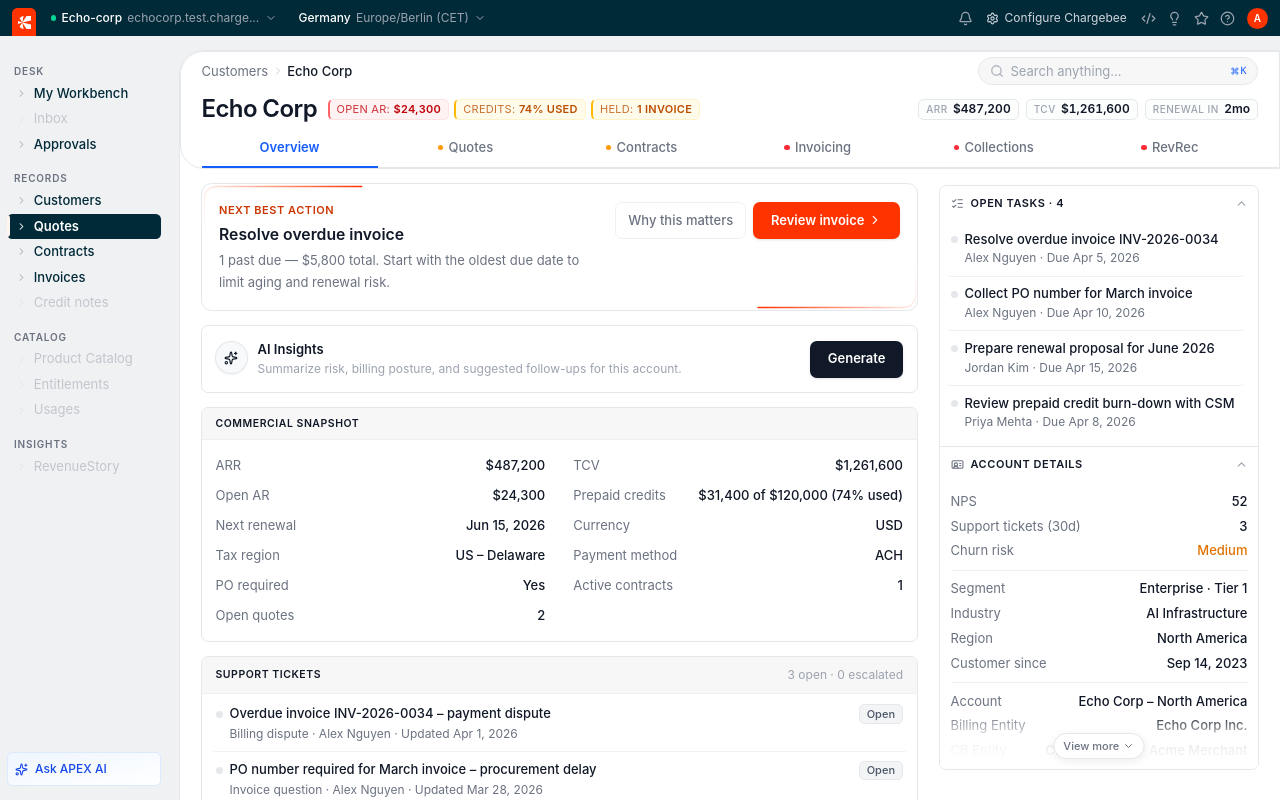
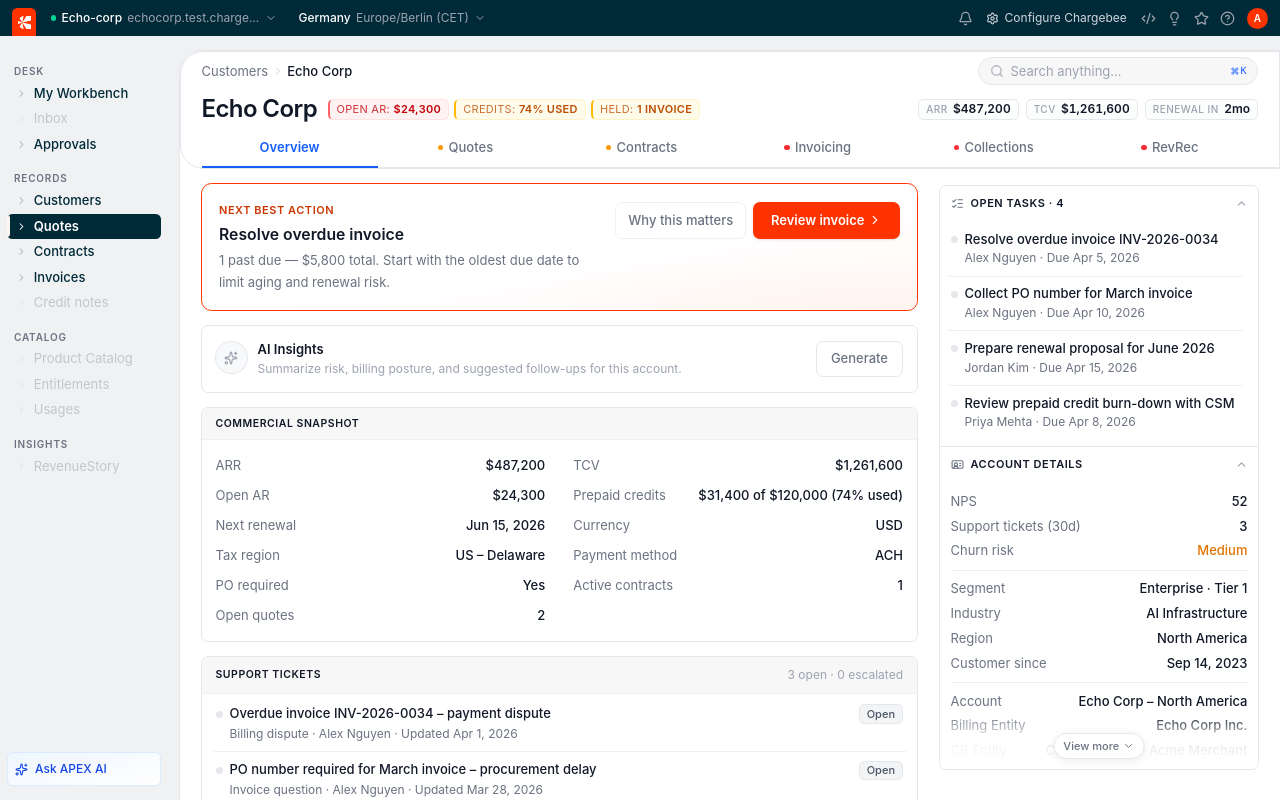
Before and after one commit to cb-vicky/cb-apex-slg, a React (Vite) app: page /quotes/1 in a window 1280 px wide. Both pictures are taken after a click on the button "Overview". Built offline with nearby package versions, Linux system fonts and the light colour scheme; the HTML template or start-up script is replaced by a standard one.

Commit message:
Made visual changes to overview page - like animations

```diff
--- a/src/components/revenue-workspace/customer/CustomerNbaAiRow.tsx
+++ b/src/components/revenue-workspace/customer/CustomerNbaAiRow.tsx
@@ -1,4 +1,4 @@
-import { useId, useEffect, useLayoutEffect, useRef, useState } from "react";
+import { useEffect, useLayoutEffect, useRef, useState } from "react";
 import { Link } from "react-router-dom";
 import type { Customer } from "@/data/mock-data";
 import {
@@ -13,11 +13,21 @@
   customer: Customer;
 }
 
-const NBA_RX = 12;
-const NBA_INSET = 2.5;
-/** One full sweep of the animated border, then `NBA_REST_MS` pause; repeats. */
-const NBA_SWEEP_MS = 18_000;
-const NBA_REST_MS = 10_000;
+/** Matches `rounded-xl` outer radius; 1px border → inner (padding-box) radius = outer − border. */
+const NBA_OUTER_RADIUS = 12;
+const NBA_CSS_BORDER = 1;
+const NBA_INNER_RADIUS = NBA_OUTER_RADIUS - NBA_CSS_BORDER;
+/** Same as Tailwind `border` (1px) — animated stroke matches final card border thickness. */
+const NBA_STROKE = 1;
+/** Half-stroke inset so the stroke centerline matches the inner edge of the 1px CSS border. */
+const NBA_PATH_INSET = NBA_STROKE / 2;
+/** Corner radius along the stroke centerline (parallel offset inside the inner rounded rect). */
+const NBA_PATH_RADIUS = Math.max(0, NBA_INNER_RADIUS - NBA_PATH_INSET);
+/** One-time border “draw” on load; orange CSS border appears only after (SVG reveals, then unmounts). */
+const NBA_INTRO_MS = 2_200;
+
+/** Collapsed AI Insights: total sweep time (3× L→R in `index.css` — keep in sync with `calc(2600ms / 3)` there). */
+const AI_INSIGHTS_LOADING_MS = 2_600;
 
 function buildRoundedRectPathD(x: number, y: number, w: number, h: number, r: number): string {
   const rr = Math.min(r, w / 2, h / 2);
@@ -35,18 +45,8 @@
   ].join(" ");
 }
 
-function wrapDist(d: number, perim: number): number {
-  if (perim <= 0) return 0;
-  let u = d % perim;
-  if (u < 0) u += perim;
-  return u;
-}
-
-function pointAtPathLength(path: SVGPathElement, dist: number): { x: number; y: number } {
-  const L = path.getTotalLength();
-  if (L <= 0) return { x: 0, y: 0 };
-  const p = path.getPointAtLength(wrapDist(dist, L));
-  return { x: p.x, y: p.y };
+function easeOutCubic(t: number): number {
+  return 1 - (1 - t) ** 3;
 }
 
 function insightDotClass(severity: EnrichedCustomerInsight["severity"]) {
@@ -61,17 +61,12 @@
 export function CustomerNbaAiRow({ customer }: Props) {
   const action = getPrimaryCustomerAction(customer);
   const insights = getCustomerInsightsEnriched(customer);
-  const uid = useId().replace(/:/g, "");
-  const gradAId = `nba-tail-head-a-${uid}`;
-  const gradBId = `nba-tail-head-b-${uid}`;
-
   const nbaSectionRef = useRef<HTMLElement>(null);
-  const nbaPathARef = useRef<SVGPathElement>(null);
-  const nbaPathBRef = useRef<SVGPathElement>(null);
-  const gradARef = useRef<SVGLinearGradientElement>(null);
-  const gradBRef = useRef<SVGLinearGradientElement>(null);
-  const metricsRef = useRef<{ perim: number; dashLen: number; d: string } | null>(null);
+  const nbaPathDrawRef = useRef<SVGPathElement>(null);
+  const metricsRef = useRef<{ perim: number; d: string } | null>(null);
+  const nbaIntroDoneRef = useRef(false);
   const [borderReady, setBorderReady] = useState(false);
+  const [nbaIntroComplete, setNbaIntroComplete] = useState(false);
 
   const [learnMoreOpen, setLearnMoreOpen] = useState(false);
   const [aiPhase, setAiPhase] = useState<"idle" | "loading" | "ready">("idle");
@@ -80,34 +75,27 @@
   useLayoutEffect(() => {
     function applyBorderMetrics() {
       const section = nbaSectionRef.current;
-      const pathA = nbaPathARef.current;
-      const pathB = nbaPathBRef.current;
-      if (!section || !pathA || !pathB) return;
+      const pathDraw = nbaPathDrawRef.current;
+      if (!section || !pathDraw) return;
 
       const w = section.clientWidth;
       const h = section.clientHeight;
       if (w <= 0 || h <= 0) return;
 
-      const innerW = Math.max(0, w - 2 * NBA_INSET);
-      const innerH = Math.max(0, h - 2 * NBA_INSET);
-      const d = buildRoundedRectPathD(NBA_INSET, NBA_INSET, innerW, innerH, NBA_RX);
-      pathA.setAttribute("d", d);
-      pathB.setAttribute("d", d);
+      const innerW = Math.max(0, w - 2 * NBA_PATH_INSET);
+      const innerH = Math.max(0, h - 2 * NBA_PATH_INSET);
+      const d = buildRoundedRectPathD(NBA_PATH_INSET, NBA_PATH_INSET, innerW, innerH, NBA_PATH_RADIUS);
+      pathDraw.setAttribute("d", d);
 
-      const perim = pathA.getTotalLength();
+      const perim = pathDraw.getTotalLength();
       if (perim <= 0) return;
 
-      const half = perim / 2;
-      let dashLen = Math.max(200, perim * 0.1);
-      if (dashLen >= half - 8) {
-        dashLen = Math.max(120, half - 24);
+      // Full-length dash: offset animates perim → 0 to trace the border once
+      pathDraw.setAttribute("stroke-dasharray", String(perim));
+      if (!nbaIntroDoneRef.current) {
+        pathDraw.setAttribute("stroke-dashoffset", String(perim));
       }
-      const gap = perim - dashLen;
-      const pattern = gap > 0 ? `${dashLen} ${gap}` : `${dashLen * 0.2} ${perim * 0.8}`;
-
-      pathA.setAttribute("stroke-dasharray", pattern);
-      pathB.setAttribute("stroke-dasharray", pattern);
-      metricsRef.current = { perim, dashLen, d };
+      metricsRef.current = { perim, d };
       setBorderReady(true);
     }
 
@@ -122,61 +110,53 @@
   }, []);
 
   useEffect(() => {
-    if (!borderReady) return;
+    if (!borderReady || nbaIntroComplete) return;
 
-    let raf = 0;
+    const pathDraw = nbaPathDrawRef.current;
+    const m = metricsRef.current;
+    if (!pathDraw || !m || m.perim <= 0) return;
 
-    function tick() {
-      const pA = nbaPathARef.current;
-      const gA = gradARef.current;
-      const gB = gradBRef.current;
-      const m = metricsRef.current;
-      if (!pA || !gA || !gB || !m || m.perim <= 0) {
-        raf = requestAnimationFrame(tick);
+    if (typeof window !== "undefined" && window.matchMedia("(prefers-reduced-motion: reduce)").matches) {
+      nbaIntroDoneRef.current = true;
+      setNbaIntroComplete(true);
       return;
     }
 
-      const { perim, dashLen } = m;
-      const cycleLen = NBA_SWEEP_MS + NBA_REST_MS;
-      const elapsed = performance.now() % cycleLen;
-      const sweepT = elapsed < NBA_SWEEP_MS ? elapsed / NBA_SWEEP_MS : 1;
-      const offset = -sweepT * perim;
-      const offsetB = offset - perim / 2;
+    const perim = m.perim;
+    const t0 = performance.now();
+    let rafId = 0;
 
-      nbaPathBRef.current?.setAttribute("stroke-dashoffset", String(offsetB));
-      pA.setAttribute("stroke-dashoffset", String(offset));
+    function tick(now: number) {
+      if (nbaIntroDoneRef.current) return;
+      const path = nbaPathDrawRef.current;
+      if (!path) return;
 
-      const s = wrapDist(-offset, perim);
+      const elapsed = now - t0;
+      const t = Math.min(1, elapsed / NBA_INTRO_MS);
+      const eased = easeOutCubic(t);
+      const offset = perim * (1 - eased);
+      path.setAttribute("stroke-dashoffset", String(offset));
 
-      const setGrad = (grad: SVGLinearGradientElement, s0: number) => {
-        const tail = pointAtPathLength(pA, s0);
-        const head = pointAtPathLength(pA, s0 + dashLen);
-        grad.setAttribute("gradientUnits", "userSpaceOnUse");
-        grad.setAttribute("x1", String(tail.x));
-        grad.setAttribute("y1", String(tail.y));
-        grad.setAttribute("x2", String(head.x));
-        grad.setAttribute("y2", String(head.y));
-      };
-
-      const sB = wrapDist(-offsetB, perim);
-      setGrad(gA, s);
-      setGrad(gB, sB);
-
-      raf = requestAnimationFrame(tick);
+      if (t >= 1) {
+        nbaIntroDoneRef.current = true;
+        setNbaIntroComplete(true);
+        return;
+      }
+      rafId = requestAnimationFrame(tick);
     }
 
-    raf = requestAnimationFrame(tick);
-    return () => cancelAnimationFrame(raf);
-  }, [borderReady]);
+    rafId = requestAnimationFrame(tick);
+    return () => cancelAnimationFrame(rafId);
+  }, [borderReady, nbaIntroComplete]);
 
   function runGenerateAnimation() {
     setAiPhase("loading");
-    window.setTimeout(() => setAiPhase("ready"), 2400);
+    window.setTimeout(() => setAiPhase("ready"), AI_INSIGHTS_LOADING_MS);
   }
 
   function regenerateInsights() {
     setAiPhase("loading");
-    window.setTimeout(() => setAiPhase("ready"), 2400);
+    window.setTimeout(() => setAiPhase("ready"), AI_INSIGHTS_LOADING_MS);
   }
 
   function addToWorkbench(id: string) {
@@ -191,47 +171,40 @@
       <section
         ref={nbaSectionRef}
         className={cn(
-          "relative overflow-hidden rounded-xl border border-border-default bg-white",
+          "relative overflow-hidden rounded-xl border bg-white",
+          nbaIntroComplete ? "border-cb-orange" : "border-transparent",
         )}
       >
+        {/* Light orange wash: strong at bottom-right, fading toward upper-center */}
+        <div
+          className="pointer-events-none absolute inset-0 z-0 rounded-[inherit] bg-[radial-gradient(ellipse_110%_85%_at_100%_100%,var(--color-cb-orange-light)_0%,transparent_52%)]"
+          aria-hidden
+        />
+        <div
+          className="pointer-events-none absolute inset-0 z-0 rounded-[inherit] bg-[linear-gradient(to_top_left,rgba(255,244,239,0.5)_0%,transparent_48%)]"
+          aria-hidden
+        />
+
+        {!nbaIntroComplete && (
           <svg
-          className="pointer-events-none absolute inset-0 block h-full w-full overflow-visible"
+            className="pointer-events-none absolute inset-0 z-[1] block h-full w-full overflow-visible"
             aria-hidden
             shapeRendering="geometricPrecision"
           >
-          <defs>
-            {/* Tail (0%) → head (100%): transparent → cb-orange, aligned to path motion each frame */}
-            <linearGradient id={gradAId} ref={gradARef} gradientUnits="userSpaceOnUse" x1="0" y1="0" x2="1" y2="0">
-              <stop offset="0%" stopColor="var(--color-cb-orange)" stopOpacity="0" />
-              <stop offset="100%" stopColor="var(--color-cb-orange)" stopOpacity="1" />
-            </linearGradient>
-            <linearGradient id={gradBId} ref={gradBRef} gradientUnits="userSpaceOnUse" x1="0" y1="0" x2="1" y2="0">
-              <stop offset="0%" stopColor="var(--color-cb-orange)" stopOpacity="0" />
-              <stop offset="100%" stopColor="var(--color-cb-orange)" stopOpacity="1" />
-            </linearGradient>
-          </defs>
-          {/* Animated orange strokes — sit above the card’s CSS border; gaps show white fill */}
             <path
-            ref={nbaPathARef}
+              ref={nbaPathDrawRef}
               fill="none"
-            stroke={`url(#${gradAId})`}
-            strokeWidth={1.5}
-            strokeLinecap="round"
+              stroke="var(--color-cb-orange)"
+              strokeWidth={NBA_STROKE}
+              strokeLinecap="butt"
               strokeLinejoin="round"
-            d=""
-          />
-          <path
-            ref={nbaPathBRef}
-            fill="none"
-            stroke={`url(#${gradBId})`}
-            strokeWidth={1.5}
-            strokeLinecap="round"
-            strokeLinejoin="round"
+              vectorEffect="non-scaling-stroke"
               d=""
             />
           </svg>
+        )}
 
-        <div className="relative z-[1] flex flex-col gap-4 p-5 md:flex-row md:items-start md:justify-between md:gap-8">
+        <div className="relative z-[2] flex flex-col gap-4 p-5 md:flex-row md:items-start md:justify-between md:gap-8">
           <div className="min-w-0 flex-1">
             <p className="text-[11px] font-semibold uppercase tracking-wider text-orange-700">Next best action</p>
             <h2 className="mt-1.5 text-lg font-semibold leading-snug text-text-primary">{action.label}</h2>
@@ -263,16 +236,27 @@
       </section>
 
       {aiPhase !== "ready" ? (
-        <div className="relative rounded-lg border border-border-default bg-white">
-          <div className="relative flex flex-col gap-3 p-4 sm:flex-row sm:items-center sm:justify-between sm:gap-4">
+        <div
+          className={cn(
+            "relative overflow-hidden rounded-lg border border-border-default bg-white",
+            aiPhase === "loading" && "ai-insights-loading-sheen",
+          )}
+        >
+          <div className="relative z-[1] flex flex-col gap-3 p-4 sm:flex-row sm:items-center sm:justify-between sm:gap-4">
             <div className="flex min-w-0 items-start gap-3">
               <span
                 className={cn(
-                  "mt-0.5 inline-flex h-9 w-9 shrink-0 items-center justify-center rounded-full bg-[color:var(--color-surface-muted)] shadow-sm ring-1 ring-border-default",
-                  aiPhase === "loading" && "animate-pulse",
+                  "mt-0.5 inline-flex h-9 w-9 shrink-0 items-center justify-center rounded-full bg-[color:var(--color-surface-muted)] ring-1 ring-border-default",
+                  aiPhase === "loading" && "shadow-sm",
                 )}
               >
-                <Sparkles className="h-4 w-4 text-[color:var(--color-mature-blue)]" aria-hidden />
+                <Sparkles
+                  className={cn(
+                    "h-4 w-4 text-text-muted",
+                    aiPhase === "loading" && "text-orange-600/70",
+                  )}
+                  aria-hidden
+                />
               </span>
               <div className="min-w-0">
                 <p className="text-[13px] font-semibold text-text-primary">AI Insights</p>
@@ -286,15 +270,15 @@
               disabled={aiPhase === "loading"}
               onClick={runGenerateAnimation}
               className={cn(
-                "shrink-0 rounded-lg px-5 py-2.5 text-[13px] font-semibold text-white shadow-sm transition-colors",
-                "bg-[color:var(--color-mature-blue)] hover:bg-[#1f2937]",
-                "focus-visible:outline focus-visible:outline-2 focus-visible:outline-offset-2 focus-visible:outline-[color:var(--color-mature-blue)]",
-                "disabled:cursor-wait disabled:opacity-90",
+                "shrink-0 rounded-lg border border-border-default bg-white px-4 py-2 text-[13px] font-medium text-text-secondary transition-colors",
+                "hover:border-gray-300 hover:bg-surface-muted hover:text-text-primary",
+                "focus-visible:outline focus-visible:outline-2 focus-visible:outline-offset-2 focus-visible:outline-border-default",
+                "disabled:cursor-wait disabled:border-border-default disabled:opacity-75",
               )}
             >
               {aiPhase === "loading" ? (
-                <span className="inline-flex items-center gap-2">
-                  <Sparkles className="h-4 w-4 animate-pulse" aria-hidden />
+                <span className="inline-flex items-center gap-2 text-text-secondary">
+                  <Sparkles className="h-4 w-4 shrink-0 text-orange-600/80" aria-hidden />
                   Generating…
                 </span>
               ) : (
```
Also changed, not shown: src/index.css (+42 -0 lines), 2 other files (tests, documents, lock files or other folders). Lines whose indentation alone changed are shown as unchanged.
